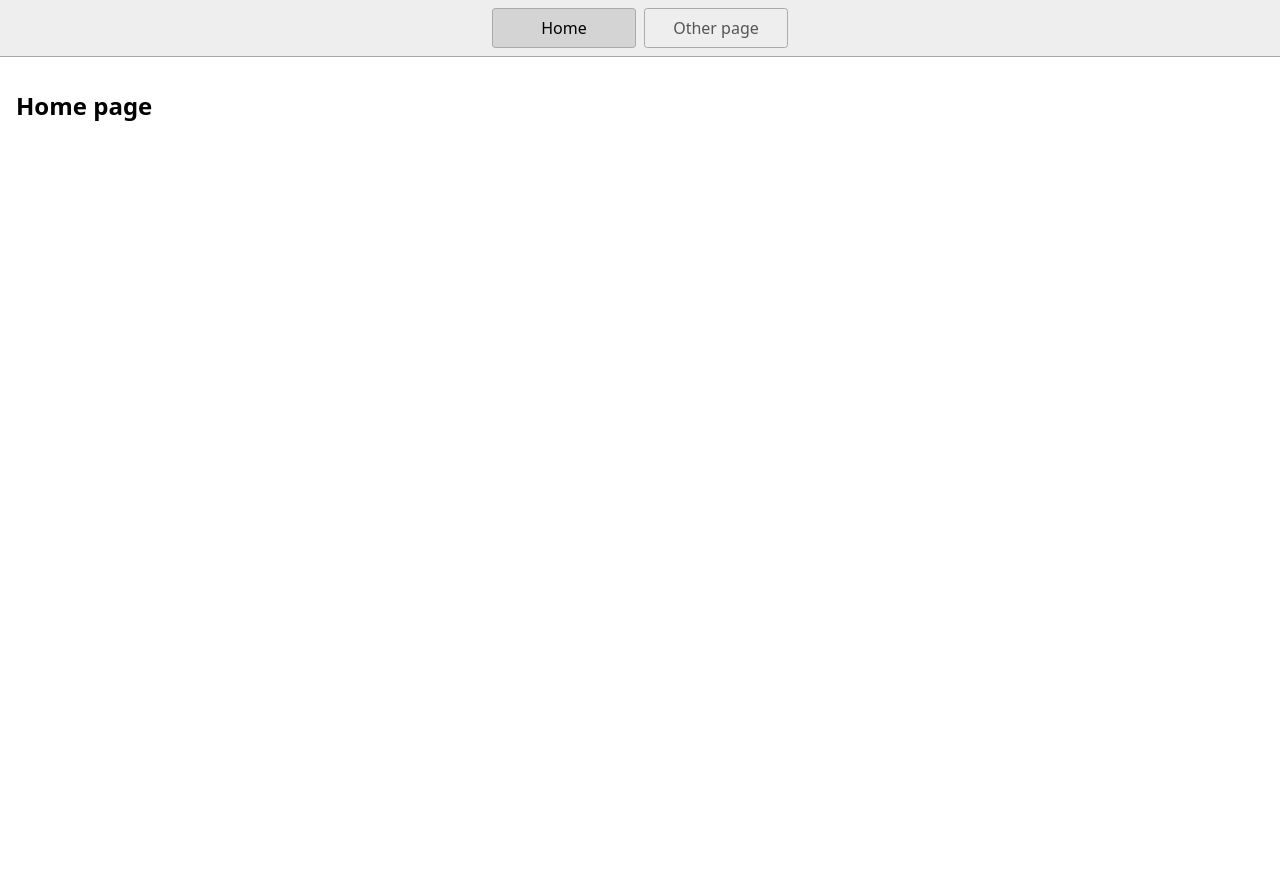
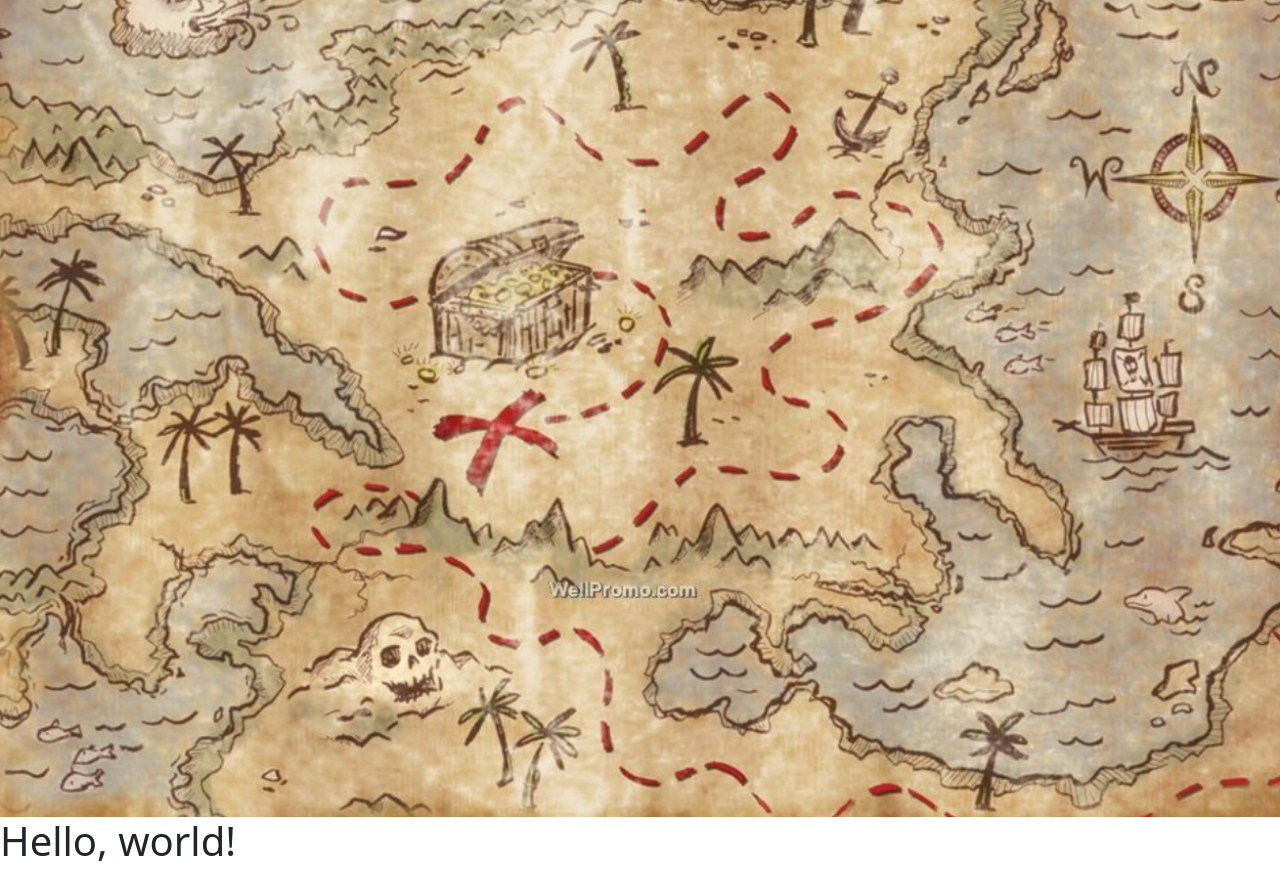
Before and after one commit to Gabriele174/Caccia-al-tesoro-3C, a website: page index.html in a window 1280 px wide. Before the commit the page ends 800 px from the top, so only its background shows below. Drawn offline with nearby package versions, Linux system fonts and the light colour scheme.

Commit message:
Update index.html

```diff
--- a/index.html
+++ b/index.html
@@ -1,23 +1,14 @@
-<!DOCTYPE html>
+<!doctype html>
 <html lang="en">
   <head>
-    <title>Home</title>
-    <meta charset="UTF-8" />
-    <meta name="viewport" content="width=device-width" />
-    <!--
-      Need a visual blank slate?
-      Remove all code in `styles.css`!
-    -->
-    <link rel="stylesheet" href="styles.css" />
-    <script type="module" src="script.js"></script>
+    <meta charset="utf-8">
+    <meta name="viewport" content="width=device-width, initial-scale=1">
+    <title>Bootstrap demo</title>
+    <link href="https://cdn.jsdelivr.net/npm/bootstrap@5.3.3/dist/css/bootstrap.min.css" rel="stylesheet" integrity="sha384-QWTKZyjpPEjISv5WaRU9OFeRpok6YctnYmDr5pNlyT2bRjXh0JMhjY6hW+ALEwIH" crossorigin="anonymous">
   </head>
   <body>
-    <nav>
-      <a href="/" aria-current="page">Home</a>
-      <a href="/page2.html">Other page</a>
-    </nav>
-    <main>
-      <h1>Home page</h1>
-    </main>
+    <img src="IMG/IMG_6952.jpeg" class="img-fluid" alt="Header caccia al tesoro">
+    <h1>Hello, world!</h1>
+    <script src="https://cdn.jsdelivr.net/npm/bootstrap@5.3.3/dist/js/bootstrap.bundle.min.js" " integrity="sha384-YvpcrYf0tY3lHB60NNkmXc5s9fDVZLESaAA55NDzOxhy9GkcIdslK1eN7N6jIeHz" crossorigin="anonymous"></script>
   </body>
 </html>
```
